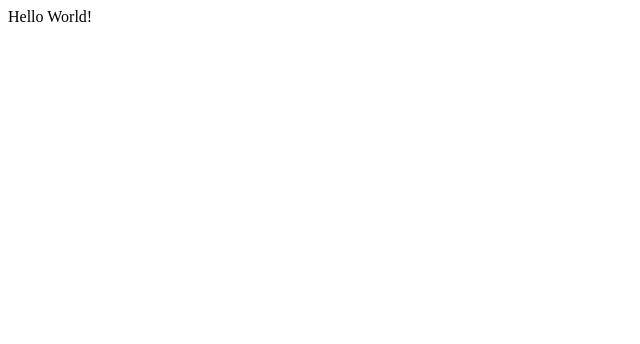
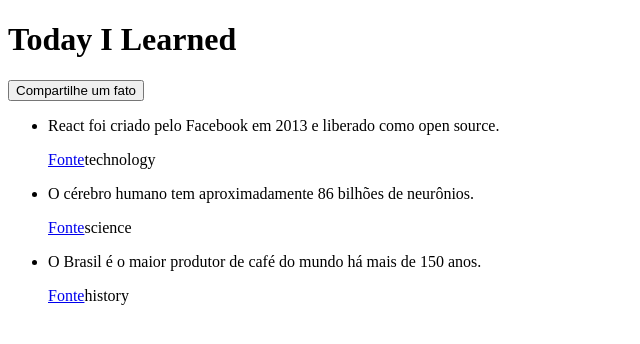
Before and after one commit to alexgeracaotech/today-i-learned, a React (Vite) app: page / in a window 1280 px wide. Shown: the top 344 px of the page, without its empty margins (0-640 px from the left). Built offline with nearby package versions, Linux system fonts and the light colour scheme.

Commit message:
feat: definir estrutura inicial de componentes e estados do app

```diff
--- a/src/App.tsx
+++ b/src/App.tsx
@@ -1,3 +1,57 @@
+import { useState } from 'react';
+import type { Fact } from './types';
+import { Header } from './components/Header';
+import { FactList } from './components/FactList';
+
+const INITIAL_FACTS: Fact[] = [{
+  id: 1,
+  text: 'React foi criado pelo Facebook em 2013 e liberado como open source.',
+  source: 'https://reactjs.org',
+  category: 'technology',
+  votes_interesting: 24,
+  votes_mindblowing: 9,
+  votes_false: 1,
+  created_at: '2024-01-01T00:00:00Z',
+}, {
+  id: 2,
+  text: 'O cérebro humano tem aproximadamente 86 bilhões de neurônios.',
+  source: 'https://www.ncbi.nlm.nih.gov',
+  category: 'science',
+  votes_interesting: 41,
+  votes_mindblowing: 22,
+  votes_false: 0,
+  created_at: '2024-01-02T00:00:00Z',
+}, {
+  id: 3,
+  text: 'O Brasil é o maior produtor de café do mundo há mais de 150 anos.',
+  source: 'https://www.embrapa.br',
+  category: 'history',
+  votes_interesting: 18,
+  votes_mindblowing: 5,
+  votes_false: 2,
+  created_at: '2024-01-03T00:00:00Z',
+}];
+
 export default function App() {
-  return 'Hello World!';
+  const [facts, setFacts] = useState<Fact[]>(INITIAL_FACTS);
+  const [currentCategory, setCurrentCategory] = useState<string>('all');
+  const [showForm, setShowForm] = useState<boolean>(false);
+
+  const displayedFacts = currentCategory === 'all'
+    ? facts
+    : facts.filter(fact => fact.category === currentCategory);
+
+  function handleToggleForm() {
+    setShowForm(show => !show);
+  };
+
+  return (
+    <div>
+      <Header showForm={showForm} onToggleForm={handleToggleForm} />
+      {showForm && <p>Formulário será construído na Aula 4.</p>}
+      <main>
+        <FactList facts={displayedFacts} />
+      </main>
+    </div>
+  );
 };
--- /dev/null
+++ b/src/components/FactItem.tsx
@@ -0,0 +1,15 @@
+import type { Fact } from '../types';
+
+interface FactItemProps {
+  fact: Fact;
+};
+
+export function FactItem({ fact }: FactItemProps) {
+  return (
+    <li>
+      <p>{fact.text}</p>
+      <a href={fact.source} target="_blank" rel="noreferrer">Fonte</a>
+      <span>{fact.category}</span>
+    </li>
+  );
+};
--- /dev/null
+++ b/src/components/FactList.tsx
@@ -0,0 +1,20 @@
+import type { Fact } from '../types';
+import { FactItem } from './FactItem';
+
+interface FactListProps {
+  facts: Fact[];
+};
+
+export function FactList({ facts }: FactListProps) {
+  if (facts.length === 0) {
+    return <p>Nenhum fato encontrado para esta categoria.</p>;
+  };
+
+  return (
+    <ul>
+      {facts.map(fact => (
+        <FactItem key={fact.id} fact={fact} />
+      ))}
+    </ul>
+  );
+}
--- /dev/null
+++ b/src/components/Header.tsx
@@ -0,0 +1,15 @@
+interface HeaderProps {
+  showForm: boolean;
+  onToggleForm: () => void;
+};
+
+export function Header({ showForm, onToggleForm }: HeaderProps) {
+  return (
+    <header>
+      <h1>Today I Learned</h1>
+      <button onClick={onToggleForm}>
+        { showForm ? 'Fechar' : 'Compartilhe um fato' }
+      </button>
+    </header>
+  );
+};
```
Also changed, not shown: src/constants.ts (added, +35 -0 lines).
